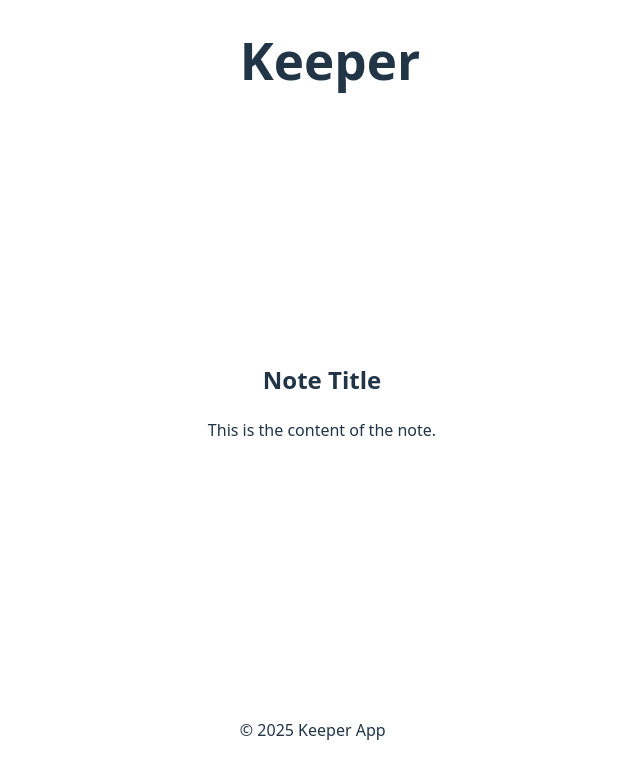
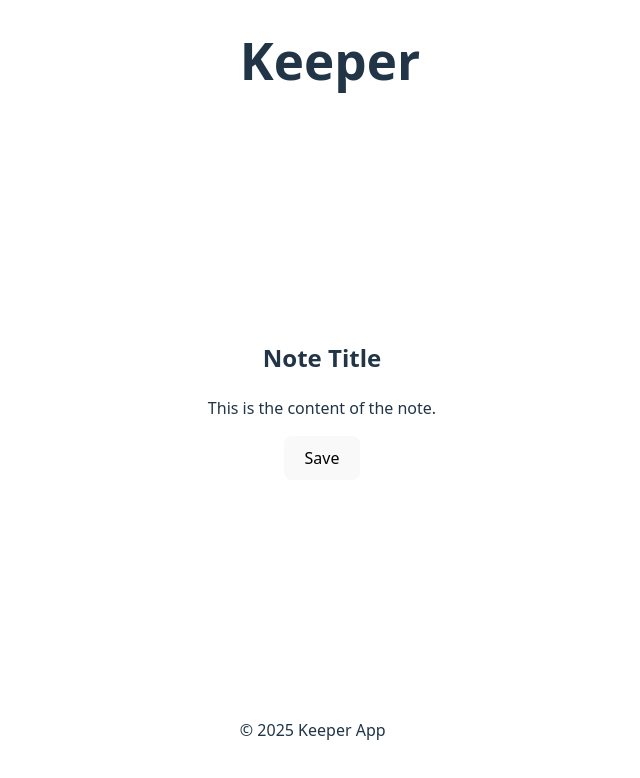
Before and after one commit to Rekal87/Keeper, a React (Vite) app: page / in a window 1280 px wide. Shown: the top 778 px of the page, without its empty margins (318-958 px from the left). Built offline with nearby package versions, Linux system fonts and the light colour scheme.

Commit message:
feat: implement note saving functionality in Note component

```diff
--- a/src/components/Note.jsx
+++ b/src/components/Note.jsx
@@ -1,10 +1,20 @@
-import React from "react";
+import { useState } from "react";
 
 function Note() {
+  const [note, setNote] = useState();
+
+  const handleClick = () => {
+    setNote("Note saved!");
+  };
   return (
     <div>
       <h2>Note Title</h2>
       <p>This is the content of the note.</p>
+
+      <div>
+        <p>{note}</p>
+        <button onClick={handleClick}>Save</button>
+      </div>
     </div>
   );
 }
```
